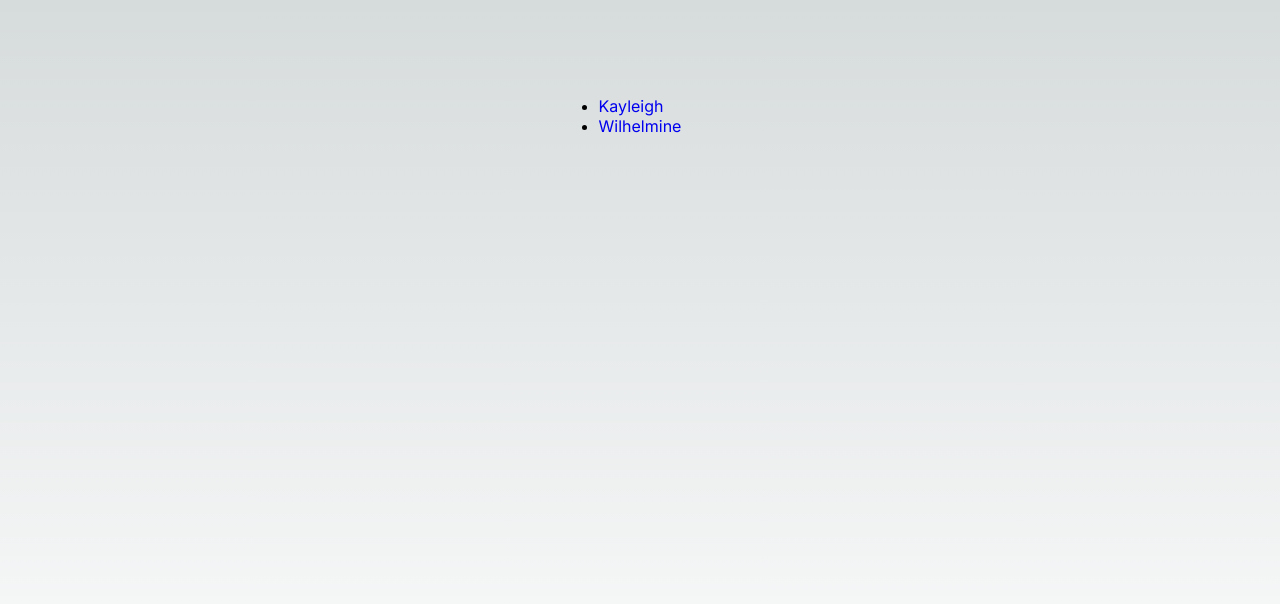
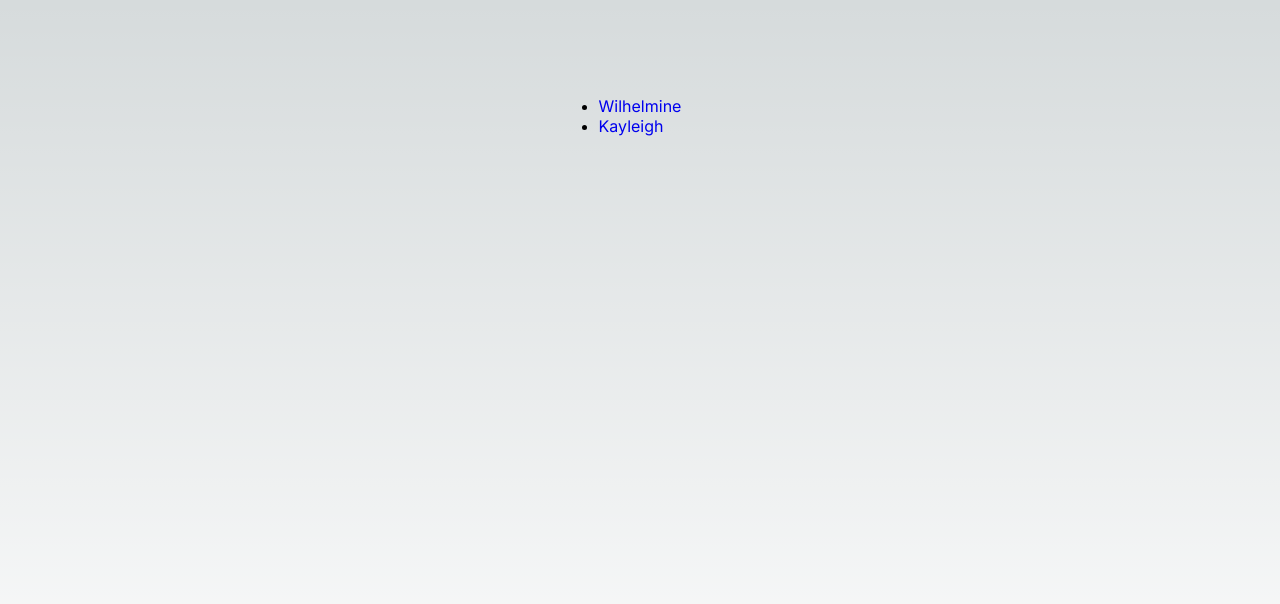
Before and after one commit to matt-newman/special-octo-enigma, a Next.js app: page / in a window 1280 px wide. Shown: the top 604 px of the page. Built offline with nearby package versions, Linux system fonts and the light colour scheme.

Commit message:
fixing typo of names for example user pages

```diff
--- a/src/app/page.tsx
+++ b/src/app/page.tsx
@@ -4,8 +4,8 @@ export default function Home() {
   return (
     <main className={styles.main}>
       <ul>
-        <li><a href="/customer/3dfdc5cf-b8ed-40f7-a5ca-5e88ad103b60">Kayleigh</a></li>
-        <li><a href="/customer/ff535484-6880-4653-b06e-89983ecf4ed5">Wilhelmine</a></li>
+        <li><a href="/customer/3dfdc5cf-b8ed-40f7-a5ca-5e88ad103b60">Wilhelmine</a></li>
+        <li><a href="/customer/ff535484-6880-4653-b06e-89983ecf4ed5">Kayleigh</a></li>
       </ul>
     </main>
   );
```
